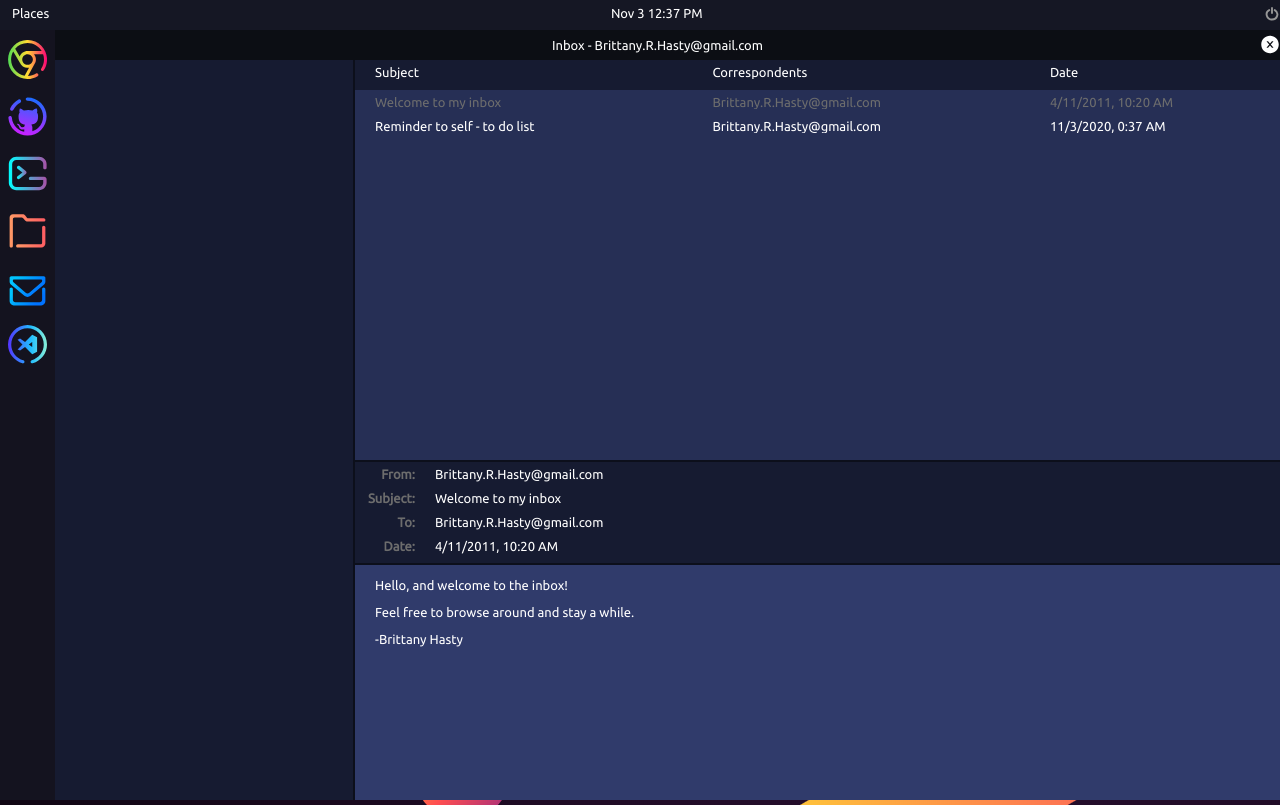
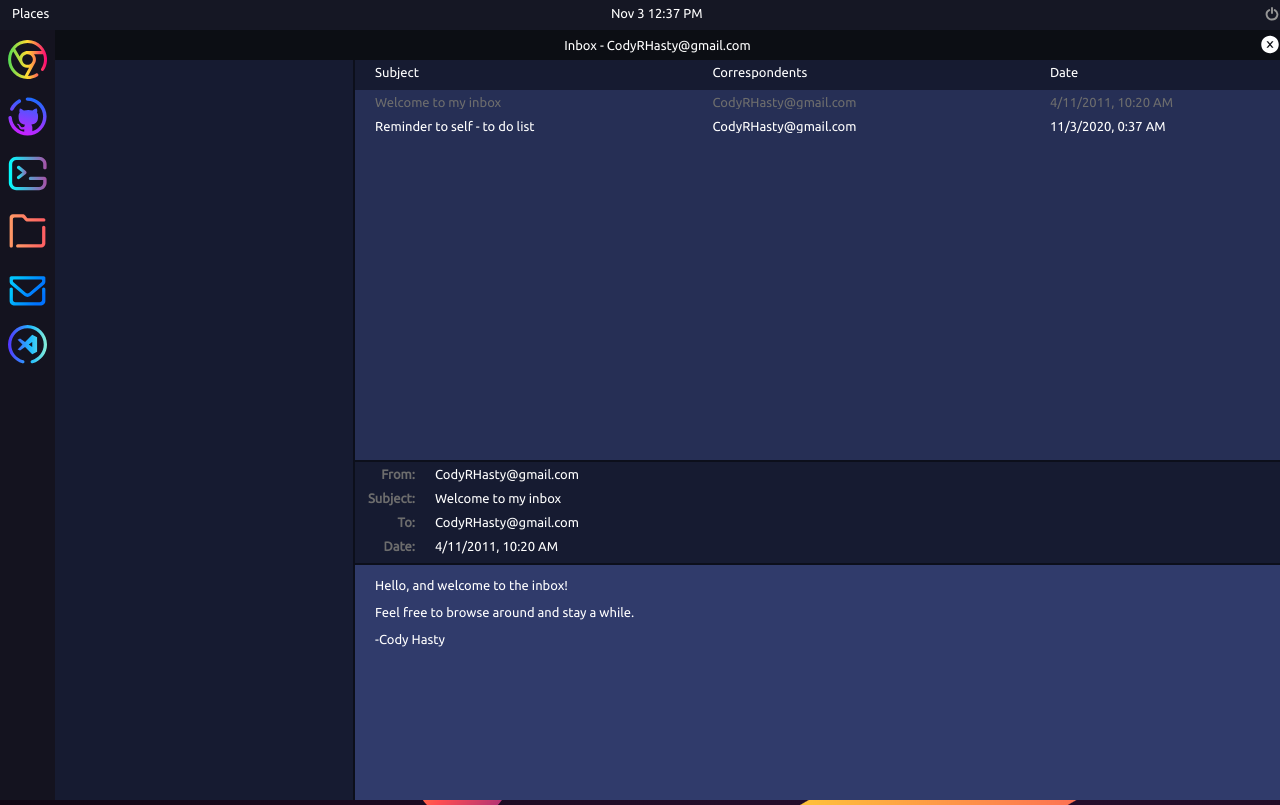
Before and after one commit to Cody-Hasty/hasty-website, a React (Create React App) app: page /email in a window 1280 px wide. Built offline with nearby package versions, Linux system fonts and the light colour scheme.

Commit message:
fix: replace old name in emails

```diff
--- a/src/assets/json/emails.json
+++ b/src/assets/json/emails.json
@@ -1,17 +1,17 @@
 [
   {
-    "to": "Brittany.R.Hasty@gmail.com",
-    "from": "Brittany.R.Hasty@gmail.com",
+    "to": "CodyRHasty@gmail.com",
+    "from": "CodyRHasty@gmail.com",
     "subject": "Welcome to my inbox",
     "date": "2011-04-11T10:20:30Z",
     "folder": "inbox",
     "schedule": 0,
     "read": "y",
-    "description": "Hello, and welcome to the inbox!\nFeel free to browse around and stay a while.\n-Brittany Hasty"
+    "description": "Hello, and welcome to the inbox!\nFeel free to browse around and stay a while.\n-Cody Hasty"
   },
   {
-    "to": "Brittany.R.Hasty@gmail.com",
-    "from": "Brittany.R.Hasty@gmail.com",
+    "to": "CodyRHasty@gmail.com",
+    "from": "CodyRHasty@gmail.com",
     "subject": "Reminder to self - to do list",
     "date": "",
     "folder": "inbox",
@@ -20,8 +20,8 @@
     "description": "- [del]Convert website to Typescript[del] Done!\n- Clean inbox\n- Put local JSON on MongoDB\n- Hide ARG in website console?"
   },
   {
-    "to": "Brittany.R.Hasty@gmail.com",
-    "from": "Brittany.R.Hasty@gmail.com",
+    "to": "CodyRHasty@gmail.com",
+    "from": "CodyRHasty@gmail.com",
     "subject": "testing!",
     "date": "",
     "folder": "inbox",
@@ -30,8 +30,8 @@
     "description": "testing!"
   },
   {
-    "to": "Brittany.R.Hasty@gmail.com",
-    "from": "Brittany.R.Hasty@gmail.com",
+    "to": "CodyRHasty@gmail.com",
+    "from": "CodyRHasty@gmail.com",
     "subject": "testing!",
     "date": "",
     "folder": "inbox",
@@ -40,8 +40,8 @@
     "description": "testing!"
   },
   {
-    "to": "Brittany.R.Hasty@gmail.com",
-    "from": "Brittany.R.Hasty@gmail.com",
+    "to": "CodyRHasty@gmail.com",
+    "from": "CodyRHasty@gmail.com",
     "subject": "testing!",
     "date": "",
     "folder": "inbox",
@@ -50,8 +50,8 @@
     "description": "testing!"
   },
   {
-    "to": "Brittany.R.Hasty@gmail.com",
-    "from": "Brittany.R.Hasty@gmail.com",
+    "to": "CodyRHasty@gmail.com",
+    "from": "CodyRHasty@gmail.com",
     "subject": "testing!",
     "date": "",
     "folder": "inbox",
@@ -60,8 +60,8 @@
     "description": "testing!"
   },
   {
-    "to": "Brittany.R.Hasty@gmail.com",
-    "from": "Brittany.R.Hasty@gmail.com",
+    "to": "CodyRHasty@gmail.com",
+    "from": "CodyRHasty@gmail.com",
     "subject": "testing!",
     "date": "",
     "folder": "inbox",
--- a/src/components/apps/email/email.tsx
+++ b/src/components/apps/email/email.tsx
@@ -162,7 +162,7 @@ export default function Email() {
     <div className="email">
       <div className="top-bar">
         <div className="tabs">
-          <p>Inbox - Brittany.R.Hasty@gmail.com</p>
+          <p>Inbox - CodyRHasty@gmail.com</p>
         </div>
         <div className="exit-button" >
           <Link to="/">
```
